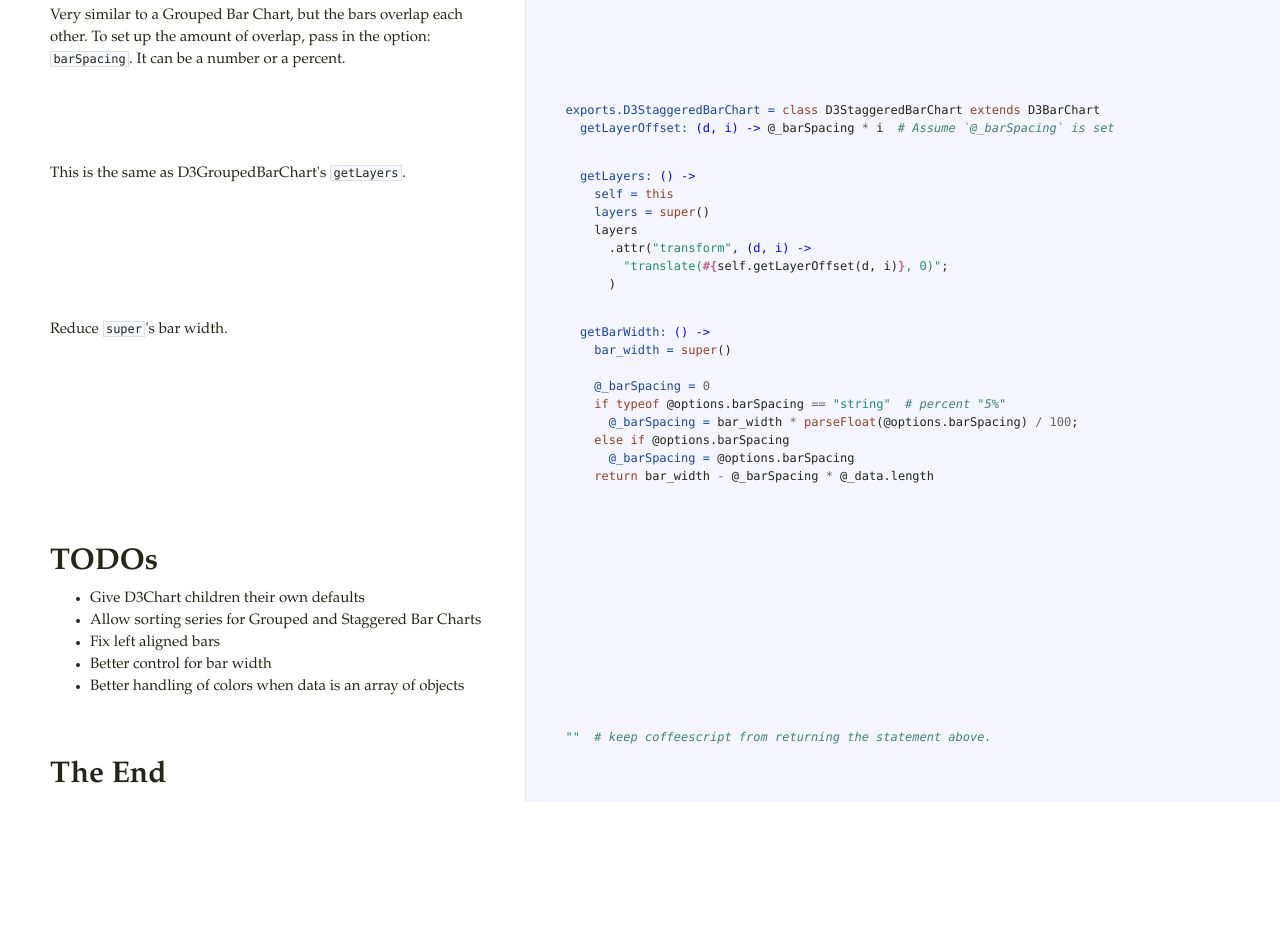
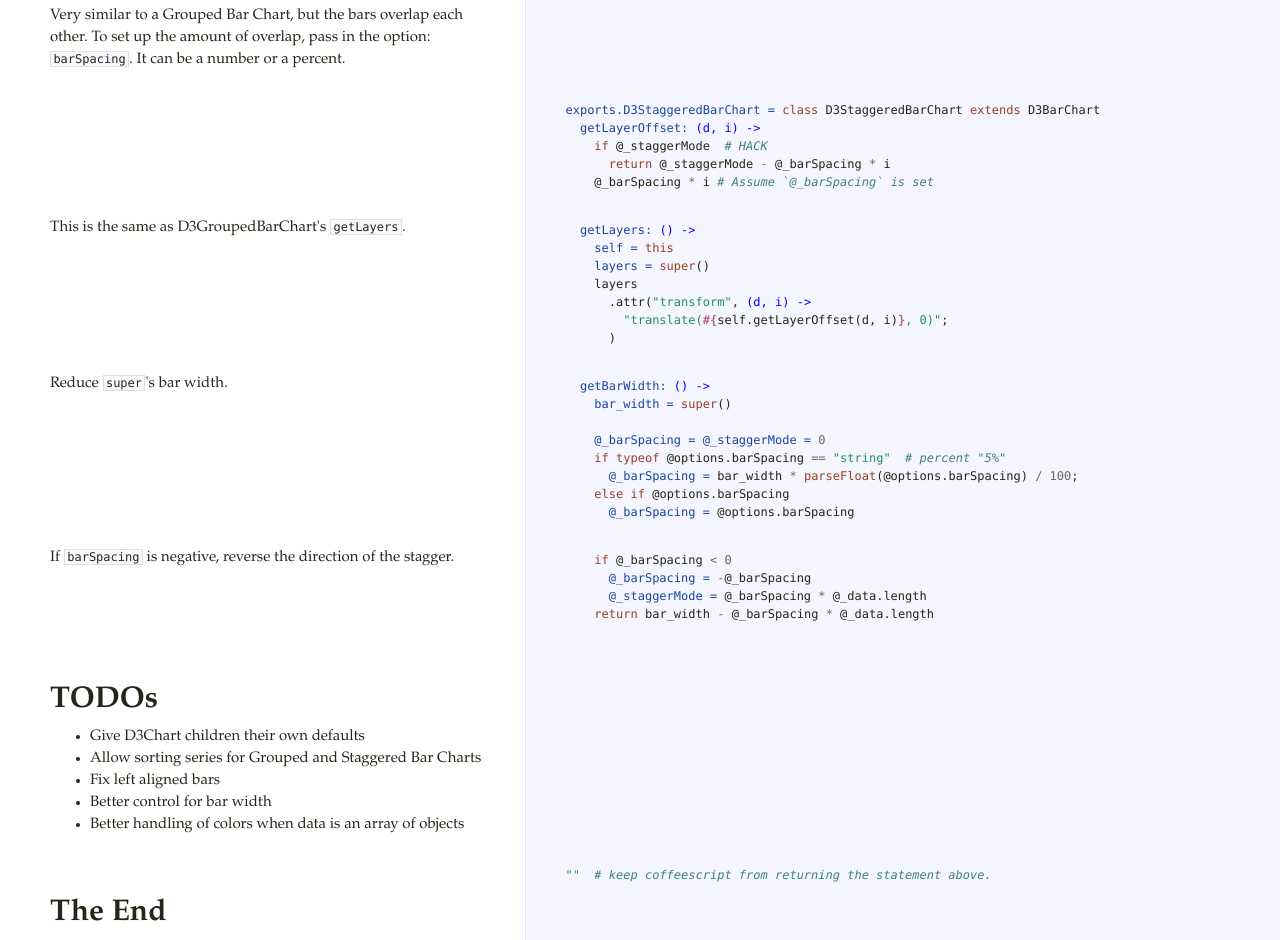
Before and after one commit to texastribune/d3chart, a plain HTML site: page docs/d3chart.html in a window 1280 px wide. Shown: the part 8780-9720 px from the top of the page. Before the commit the page ends 9582 px from the top, so only its background shows below. Drawn offline with Linux system fonts and the light colour scheme.

Commit message:
add ability to stagger the opposite direction

```diff
--- a/docs/d3chart.html
+++ b/docs/d3chart.html
@@ -303,7 +303,10 @@ bars into the same space.</p>             </td>             <td class="code">
 <p>Very similar to a Grouped Bar Chart, but the bars overlap each other.
   To set up the amount of overlap, pass in the option: <code>barSpacing</code>.
   It can be a number or a percent.</p>             </td>             <td class="code">               <div class="highlight"><pre></pre></div>             </td>           </tr>                               <tr id="section-76">             <td class="docs">               <div class="pilwrap">                 <a class="pilcrow" href="#section-76">&#182;</a>               </div>                            </td>             <td class="code">               <div class="highlight"><pre>  <span class="nv">exports.D3StaggeredBarChart = </span><span class="k">class</span> <span class="nx">D3StaggeredBarChart</span> <span class="k">extends</span> <span class="nx">D3BarChart</span>
-    <span class="nv">getLayerOffset: </span><span class="nf">(d, i) -&gt;</span> <span class="nx">@_barSpacing</span> <span class="o">*</span> <span class="nx">i</span>  <span class="c1"># Assume `@_barSpacing` is set</span></pre></div>             </td>           </tr>                               <tr id="section-77">             <td class="docs">               <div class="pilwrap">                 <a class="pilcrow" href="#section-77">&#182;</a>               </div>               <p>This is the same as D3GroupedBarChart's <code>getLayers</code>.</p>             </td>             <td class="code">               <div class="highlight"><pre>    <span class="nv">getLayers: </span><span class="nf">() -&gt;</span>
+    <span class="nv">getLayerOffset: </span><span class="nf">(d, i) -&gt;</span>
+      <span class="k">if</span> <span class="nx">@_staggerMode</span>  <span class="c1"># HACK</span>
+        <span class="k">return</span> <span class="nx">@_staggerMode</span> <span class="o">-</span> <span class="nx">@_barSpacing</span> <span class="o">*</span> <span class="nx">i</span>
+      <span class="nx">@_barSpacing</span> <span class="o">*</span> <span class="nx">i</span> <span class="c1"># Assume `@_barSpacing` is set</span></pre></div>             </td>           </tr>                               <tr id="section-77">             <td class="docs">               <div class="pilwrap">                 <a class="pilcrow" href="#section-77">&#182;</a>               </div>               <p>This is the same as D3GroupedBarChart's <code>getLayers</code>.</p>             </td>             <td class="code">               <div class="highlight"><pre>    <span class="nv">getLayers: </span><span class="nf">() -&gt;</span>
       <span class="nv">self = </span><span class="k">this</span>
       <span class="nv">layers = </span><span class="k">super</span><span class="p">()</span>
       <span class="nx">layers</span>
@@ -312,12 +315,14 @@ bars into the same space.</p>             </td>             <td class="code">
         <span class="p">)</span></pre></div>             </td>           </tr>                               <tr id="section-78">             <td class="docs">               <div class="pilwrap">                 <a class="pilcrow" href="#section-78">&#182;</a>               </div>               <p>Reduce <code>super</code>'s bar width.</p>             </td>             <td class="code">               <div class="highlight"><pre>    <span class="nv">getBarWidth: </span><span class="nf">() -&gt;</span>
       <span class="nv">bar_width = </span><span class="k">super</span><span class="p">()</span>
 
-      <span class="vi">@_barSpacing = </span><span class="mi">0</span>
+      <span class="vi">@_barSpacing = @_staggerMode = </span><span class="mi">0</span>
       <span class="k">if</span> <span class="k">typeof</span> <span class="nx">@options</span><span class="p">.</span><span class="nx">barSpacing</span> <span class="o">==</span> <span class="s">&quot;string&quot;</span>  <span class="c1"># percent &quot;5%&quot;</span>
         <span class="vi">@_barSpacing = </span><span class="nx">bar_width</span> <span class="o">*</span> <span class="nb">parseFloat</span><span class="p">(</span><span class="nx">@options</span><span class="p">.</span><span class="nx">barSpacing</span><span class="p">)</span> <span class="o">/</span> <span class="mi">100</span><span class="p">;</span>
       <span class="k">else</span> <span class="k">if</span> <span class="nx">@options</span><span class="p">.</span><span class="nx">barSpacing</span>
-        <span class="vi">@_barSpacing = </span><span class="nx">@options</span><span class="p">.</span><span class="nx">barSpacing</span>
-      <span class="k">return</span> <span class="nx">bar_width</span> <span class="o">-</span> <span class="nx">@_barSpacing</span> <span class="o">*</span> <span class="nx">@_data</span><span class="p">.</span><span class="nx">length</span></pre></div>             </td>           </tr>                               <tr id="section-79">             <td class="docs">               <div class="pilwrap">                 <a class="pilcrow" href="#section-79">&#182;</a>               </div>               <h1>TODOs</h1>
+        <span class="vi">@_barSpacing = </span><span class="nx">@options</span><span class="p">.</span><span class="nx">barSpacing</span></pre></div>             </td>           </tr>                               <tr id="section-79">             <td class="docs">               <div class="pilwrap">                 <a class="pilcrow" href="#section-79">&#182;</a>               </div>               <p>If <code>barSpacing</code> is negative, reverse the direction of the stagger.</p>             </td>             <td class="code">               <div class="highlight"><pre>      <span class="k">if</span> <span class="nx">@_barSpacing</span> <span class="o">&lt;</span> <span class="mi">0</span>
+        <span class="vi">@_barSpacing = </span><span class="o">-</span><span class="nx">@_barSpacing</span>
+        <span class="vi">@_staggerMode = </span><span class="nx">@_barSpacing</span> <span class="o">*</span> <span class="nx">@_data</span><span class="p">.</span><span class="nx">length</span>
+      <span class="k">return</span> <span class="nx">bar_width</span> <span class="o">-</span> <span class="nx">@_barSpacing</span> <span class="o">*</span> <span class="nx">@_data</span><span class="p">.</span><span class="nx">length</span></pre></div>             </td>           </tr>                               <tr id="section-80">             <td class="docs">               <div class="pilwrap">                 <a class="pilcrow" href="#section-80">&#182;</a>               </div>               <h1>TODOs</h1>
 
 <ul>
 <li>Give D3Chart children their own defaults</li>
@@ -325,6 +330,6 @@ bars into the same space.</p>             </td>             <td class="code">
 <li>Fix left aligned bars</li>
 <li>Better control for bar width</li>
 <li>Better handling of colors when data is an array of objects</li>
-</ul>             </td>             <td class="code">               <div class="highlight"><pre></pre></div>             </td>           </tr>                               <tr id="section-80">             <td class="docs">               <div class="pilwrap">                 <a class="pilcrow" href="#section-80">&#182;</a>               </div>               <h1>The End</h1>             </td>             <td class="code">               <div class="highlight"><pre>  <span class="s">&quot;&quot;</span>  <span class="c1"># keep coffeescript from returning the statement above.</span>
+</ul>             </td>             <td class="code">               <div class="highlight"><pre></pre></div>             </td>           </tr>                               <tr id="section-81">             <td class="docs">               <div class="pilwrap">                 <a class="pilcrow" href="#section-81">&#182;</a>               </div>               <h1>The End</h1>             </td>             <td class="code">               <div class="highlight"><pre>  <span class="s">&quot;&quot;</span>  <span class="c1"># keep coffeescript from returning the statement above.</span>
 
 </pre></div>             </td>           </tr>                </tbody>     </table>   </div> </body> </html>
```
Also changed, not shown: d3chart.js (+8 -1 lines), 1 other file.
